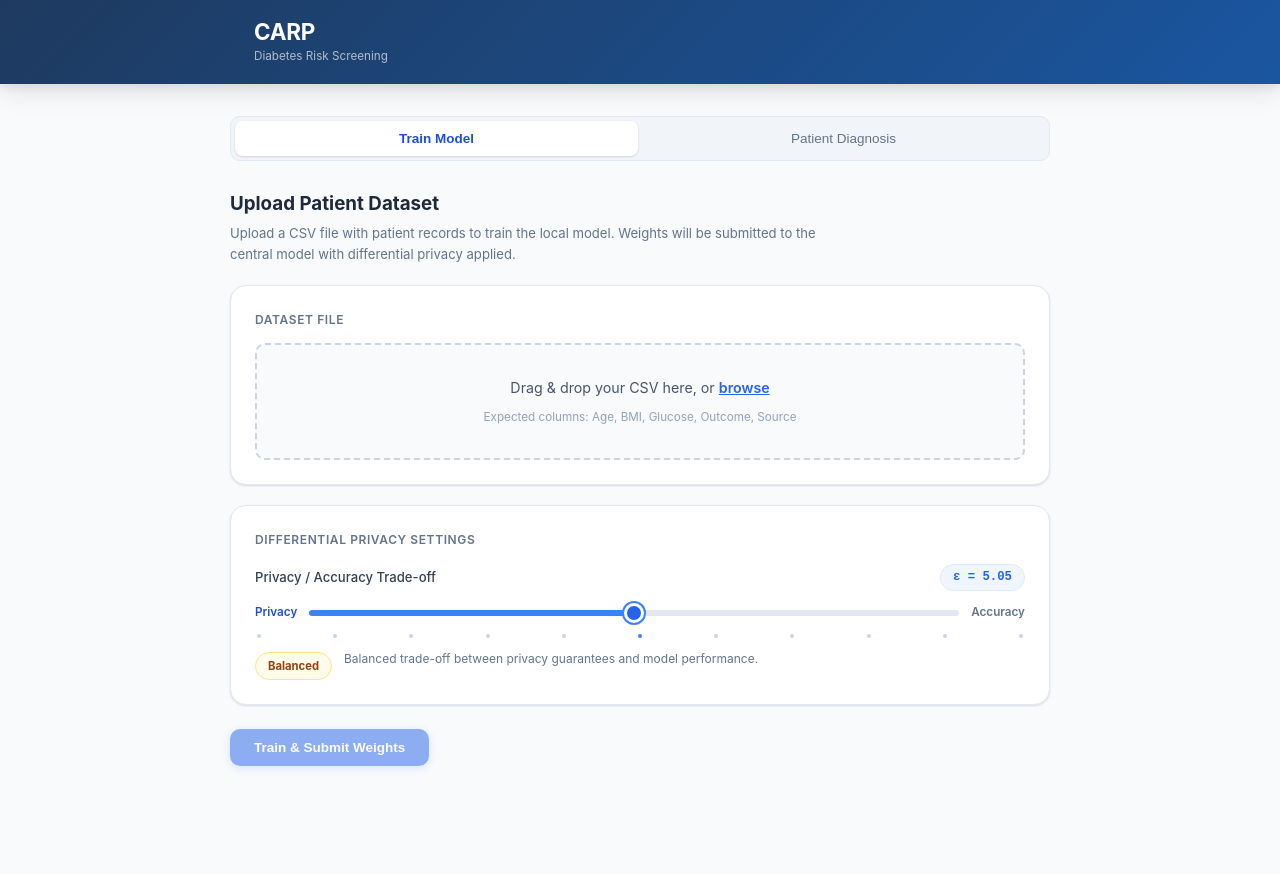
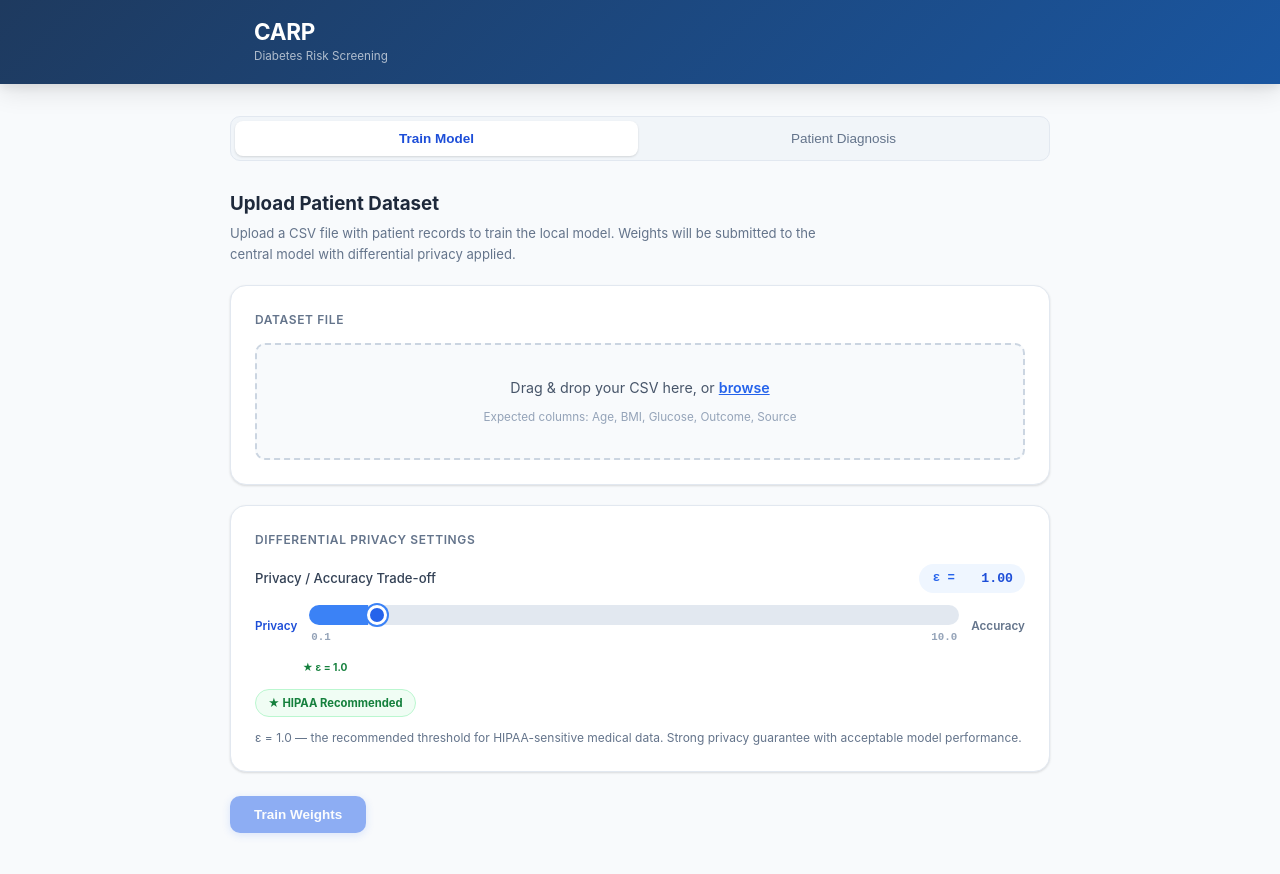
Before and after one commit to CharlesLiuCool/carp-crimsoncode-2026, a React (Vite) app in the folder hospital_client/frontend/: page / in a window 1280 px wide. Shown: the top 874 px of the page. Before the commit the page ends 814 px from the top, so only its background shows below. Built offline with nearby package versions, Linux system fonts and the light colour scheme.

Commit message:
slider and export

```diff
--- a/hospital_client/frontend/src/App.css
+++ b/hospital_client/frontend/src/App.css
@@ -383,6 +383,55 @@ tr:hover td {
     font-family: "Courier New", monospace;
 }
 
+.slider-epsilon-input-row {
+    display: flex;
+    align-items: center;
+    background: var(--blue-50);
+    border: 1.5px solid var(--blue-200);
+    border-radius: 999px;
+    overflow: hidden;
+    transition:
+        border-color 0.15s,
+        box-shadow 0.15s;
+}
+
+.slider-epsilon-input-row:focus-within {
+    border-color: var(--blue-500);
+    box-shadow: 0 0 0 3px rgba(59, 130, 246, 0.15);
+}
+
+.slider-epsilon-prefix {
+    padding: 5px 8px 5px 14px;
+    font-size: 0.82rem;
+    font-weight: 700;
+    color: var(--blue-600);
+    font-family: "Courier New", monospace;
+    user-select: none;
+    white-space: nowrap;
+}
+
+.slider-epsilon-input {
+    width: 62px;
+    border: none;
+    outline: none;
+    background: transparent;
+    padding: 5px 12px 5px 2px;
+    font-size: 0.88rem;
+    font-weight: 700;
+    font-family: "Courier New", monospace;
+    color: var(--blue-700);
+    text-align: right;
+}
+
+.slider-epsilon-input::-webkit-inner-spin-button,
+.slider-epsilon-input::-webkit-outer-spin-button {
+    -webkit-appearance: none;
+}
+
+.slider-epsilon-input[type="number"] {
+    -moz-appearance: textfield;
+}
+
 .slider-track-wrapper {
     display: flex;
     align-items: center;
@@ -442,22 +491,28 @@ tr:hover td {
     cursor: pointer;
 }
 
-.slider-ticks {
+.slider-track-inner {
+    flex: 1;
+    display: flex;
+    flex-direction: column;
+    gap: 4px;
+}
+
+.slider-track-inner .slider {
+    width: 100%;
+}
+
+.slider-minmax-row {
     display: flex;
     justify-content: space-between;
     padding: 0 2px;
 }
 
-.tick {
-    width: 4px;
-    height: 4px;
-    border-radius: 50%;
-    background: var(--gray-300);
-    transition: background 0.2s;
-}
-
-.tick.active {
-    background: var(--blue-500);
+.slider-minmax {
+    font-size: 0.72rem;
+    font-weight: 600;
+    color: var(--gray-400);
+    font-family: "Courier New", monospace;
 }
 
 .slider-badge-row {
@@ -495,10 +550,31 @@ tr:hover td {
     border: 1px solid #fed7aa;
 }
 
+.badge-hipaa {
+    background: var(--green-50);
+    color: var(--green-700);
+    border: 1px solid #bbf7d0;
+}
+
 .slider-hint {
     font-size: 0.8rem;
     color: var(--gray-500);
     line-height: 1.5;
+}
+
+.slider-hipaa-marker-row {
+    position: relative;
+    height: 16px;
+}
+
+.slider-hipaa-marker {
+    position: absolute;
+    left: 10%;
+    transform: translateX(-50%);
+    font-size: 0.68rem;
+    font-weight: 700;
+    color: var(--green-700);
+    white-space: nowrap;
 }
 
 /* ─── Alerts ─────────────────────────────────────────────────────────── */
--- a/hospital_client/frontend/src/components/PrivacySlider.jsx
+++ b/hospital_client/frontend/src/components/PrivacySlider.jsx
@@ -1,50 +1,129 @@
 import "../App.css";
+import { useState, useEffect } from "react";
+
+const MIN = 0.1;
+const MAX = 10.0;
+const HIPAA = 1.0;
+
+function pct(epsilon) {
+  return ((epsilon - MIN) / (MAX - MIN)) * 100;
+}
+
+function clamp(val) {
+  return Math.min(MAX, Math.max(MIN, val));
+}
+
+function getBadge(epsilon) {
+  if (Math.abs(epsilon - HIPAA) < 0.05)
+    return { cls: "badge-hipaa", label: "★ HIPAA Recommended" };
+  if (epsilon < 1.0) return { cls: "badge-privacy", label: "Maximum Privacy" };
+  if (epsilon < 3.0) return { cls: "badge-privacy", label: "Strong Privacy" };
+  if (epsilon < 7.0) return { cls: "badge-balanced", label: "Balanced" };
+  return { cls: "badge-accuracy", label: "Maximum Accuracy" };
+}
+
+function getHint(epsilon) {
+  if (Math.abs(epsilon - HIPAA) < 0.05)
+    return "ε = 1.0 — the recommended threshold for HIPAA-sensitive medical data. Strong privacy guarantee with acceptable model performance.";
+  if (epsilon < 1.0)
+    return "Very strong differential privacy. Maximum patient protection — model accuracy will be significantly reduced.";
+  if (epsilon < 3.0)
+    return "Strong differential privacy. Patient data is well protected but model accuracy may be reduced.";
+  if (epsilon < 7.0)
+    return "Balanced trade-off between privacy guarantees and model performance.";
+  return "High accuracy training. Less noise added — ensure this complies with your institution's HIPAA policy.";
+}
 
 export default function PrivacySlider({ value, onChange }) {
-  const labels = ["Maximum Privacy", "Balanced", "Maximum Accuracy"];
-  const labelIndex = value <= 3 ? 0 : value <= 7 ? 1 : 2;
-  const epsilon = ((value / 10) * 9.9 + 0.1).toFixed(2);
+  const [draft, setDraft] = useState(value.toFixed(2));
+
+  // Keep draft in sync when value changes externally (e.g. slider drag)
+  useEffect(() => {
+    setDraft(value.toFixed(2));
+  }, [value]);
+
+  function handleSlider(e) {
+    const v = clamp(parseFloat(e.target.value));
+    onChange(v);
+  }
+
+  function handleInputChange(e) {
+    setDraft(e.target.value);
+  }
+
+  function handleInputCommit() {
+    const parsed = parseFloat(draft);
+    if (!isNaN(parsed)) {
+      const clamped = clamp(parsed);
+      onChange(clamped);
+      setDraft(clamped.toFixed(2));
+    } else {
+      setDraft(value.toFixed(2));
+    }
+  }
+
+  function handleInputKeyDown(e) {
+    if (e.key === "Enter") e.target.blur();
+  }
+
+  const fill = pct(value);
+  const { cls, label } = getBadge(value);
+  const hint = getHint(value);
+  const hipaaLeft = `${pct(HIPAA).toFixed(2)}%`;
 
   return (
     <div className="slider-container">
       <div className="slider-header">
         <span className="slider-label">Privacy / Accuracy Trade-off</span>
-        <span className="slider-epsilon">ε = {epsilon}</span>
+        <div className="slider-epsilon-input-row">
+          <span className="slider-epsilon-prefix">ε =</span>
+          <input
+            className="slider-epsilon-input"
+            type="number"
+            min={MIN}
+            max={MAX}
+            step="0.01"
+            value={draft}
+            onChange={handleInputChange}
+            onBlur={handleInputCommit}
+            onKeyDown={handleInputKeyDown}
+          />
         </div>
+      </div>
+
       <div className="slider-track-wrapper">
         <span className="slider-end-label privacy">Privacy</span>
+        <div className="slider-track-inner">
           <input
             type="range"
-          min="0"
-          max="10"
-          step="1"
+            min={MIN}
+            max={MAX}
+            step="0.01"
             value={value}
-          onChange={(e) => onChange(Number(e.target.value))}
+            onChange={handleSlider}
             className="slider"
             style={{
-            background: `linear-gradient(to right, #3b82f6 0%, #3b82f6 ${value * 10}%, #e2e8f0 ${value * 10}%, #e2e8f0 100%)`,
+              background: `linear-gradient(to right, #3b82f6 0%, #3b82f6 ${fill}%, #e2e8f0 ${fill}%, #e2e8f0 100%)`,
             }}
           />
+          <div className="slider-minmax-row">
+            <span className="slider-minmax">{MIN.toFixed(1)}</span>
+            <span className="slider-minmax">{MAX.toFixed(1)}</span>
+          </div>
+        </div>
         <span className="slider-end-label accuracy">Accuracy</span>
       </div>
-      <div className="slider-ticks">
-        {[...Array(11)].map((_, i) => (
-          <span key={i} className={`tick ${i === value ? "active" : ""}`} />
-        ))}
+
+      {/* HIPAA marker pinned at ε = 1.0 on the track */}
+      <div className="slider-hipaa-marker-row">
+        <span className="slider-hipaa-marker" style={{ left: hipaaLeft }}>
+          ★ ε = 1.0
+        </span>
       </div>
+
       <div className="slider-badge-row">
-        <span
-          className={`slider-badge ${labelIndex === 0 ? "badge-privacy" : labelIndex === 2 ? "badge-accuracy" : "badge-balanced"}`}
-        >
-          {labels[labelIndex]}
-        </span>
-        <p className="slider-hint">
-          {value <= 3
-            ? "Strong differential privacy. Patient data is highly protected but model accuracy may be reduced."
-            : value <= 7
-              ? "Balanced trade-off between privacy guarantees and model performance."
-              : "High accuracy training. Less noise added."}
-        </p>
+        <span className={`slider-badge ${cls}`}>{label}</span>
+        <p className="slider-hint">{hint}</p>
       </div>
     </div>
   );
--- a/hospital_client/frontend/src/components/TrainTab.jsx
+++ b/hospital_client/frontend/src/components/TrainTab.jsx
@@ -8,7 +8,8 @@ export default function TrainTab() {
   const [file, setFile] = useState(null);
   const [parsed, setParsed] = useState(null);
   const [error, setError] = useState("");
-  const [privacyLevel, setPrivacyLevel] = useState(5);
+  const [privacyLevel, setPrivacyLevel] = useState(1.0);
+  const [lastEpsilon, setLastEpsilon] = useState(null);
   const [status, setStatus] = useState(null); // null | 'loading' | 'success' | 'error'
   const [statusMsg, setStatusMsg] = useState("");
   const fileRef = useRef();
@@ -54,14 +55,18 @@ export default function TrainTab() {
     if (!file) return;
     setStatus("loading");
     setStatusMsg("");
-    const epsilon = ((privacyLevel / 10) * 9.9 + 0.1).toFixed(2);
+    const epsilon = privacyLevel.toFixed(2);
     const formData = new FormData();
     formData.append("file", file);
     formData.append("epsilon", epsilon);
     try {
       const res = await fetch("/api/train", { method: "POST", body: formData });
-      if (!res.ok) throw new Error(`Server responded with ${res.status}`);
+      if (!res.ok) {
+        const err = await res.json().catch(() => ({}));
+        throw new Error(err.detail || `Server responded with ${res.status}`);
+      }
       const data = await res.json();
+      setLastEpsilon(epsilon);
       setStatus("success");
       setStatusMsg(
         data.message ||
@@ -79,7 +84,15 @@ export default function TrainTab() {
     setError("");
     setStatus(null);
     setStatusMsg("");
+    setLastEpsilon(null);
     if (fileRef.current) fileRef.current.value = "";
+  }
+
+  function exportWeights() {
+    const a = document.createElement("a");
+    a.href = "/api/weights/export";
+    a.download = "carp_dp_weights.pt";
+    a.click();
   }
 
   return (
@@ -176,9 +189,20 @@ export default function TrainTab() {
               <span className="spinner" /> Training Model...
             </>
           ) : (
-            "Train & Submit Weights"
+            "Train Weights"
           )}
         </button>
+        {status === "success" &&
+          lastEpsilon &&
+          parseFloat(lastEpsilon) < 9.5 && (
+            <button
+              className="btn btn-ghost"
+              onClick={() => exportWeights()}
+              title="Download differentially private model weights"
+            >
+              Export DP Weights
+            </button>
+          )}
         {file && status !== "loading" && (
           <button className="btn btn-ghost" onClick={reset}>
             Clear
```
Also changed, not shown: 2 other files (tests, documents, lock files or other folders). Lines whose indentation alone changed are shown as unchanged.
